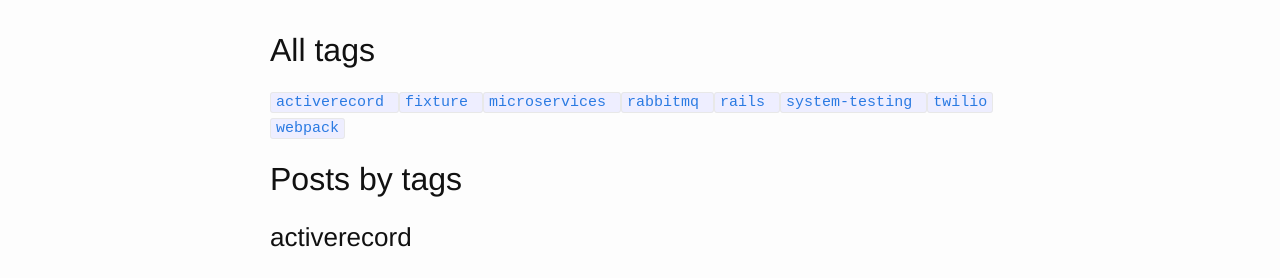
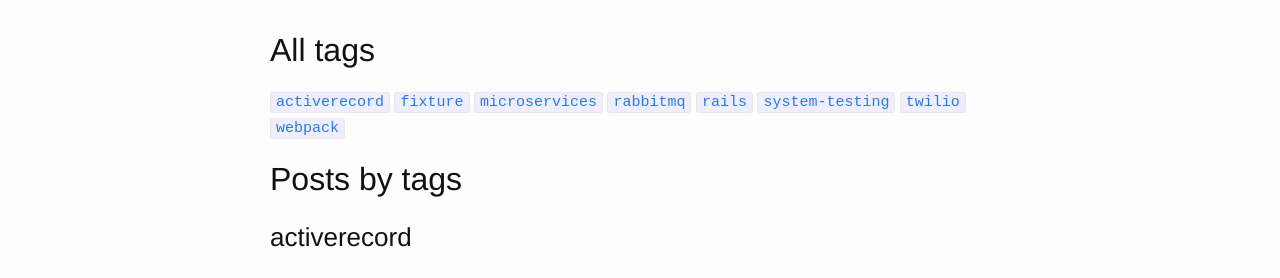
Before and after one commit to mechanicles/mechanicles.github.io, a Jekyll site: the page built from tags.html, in a window 1280 px wide. Shown: the part 138-416 px from the top of the page. Built offline with Jekyll 4.4.1, drawn with Linux system fonts in a browser that asks for light colours.

Commit message:
CSS fixes

```diff
--- a/_includes/tags_section.html
+++ b/_includes/tags_section.html
@@ -1,5 +1,5 @@
 {% if page.tags %}
-  <div style="margin-bottom:30px">
+  <div style="margin-bottom:30px" class="tags-section">
     <span class="icon">
       {% octicon tag %}
     </span>
--- a/_sass/custom.scss
+++ b/_sass/custom.scss
@@ -3,6 +3,7 @@
        font-size: 14px;
        margin-bottom: 1em;
     */
+    margin-bottom: 30px;
     display: flex;
 }
 .post-nav div {
@@ -12,3 +13,7 @@
 .post-nav-next {
     text-align: right;
 }
+
+.tags-sections {
+    margin-bottom: 30px;
+}
--- a/tags.html
+++ b/tags.html
@@ -11,11 +11,7 @@ permalink: /tags/
    <h2>All tags</h2>
    <p>
       {% for tag in sorted_tags %}
-         <code class="highlighter-rouge">
-            <a class="post-tag" href="{{ site.baseurl }}/tags/#{{ tag[0] | slugify }}">
-               {{ tag[0] }}
-            </a>
-         </code>
+         <code class="highlighter-rouge"><a class="post-tag" href="{{ site.baseurl }}/tags/#{{ tag[0] | slugify }}">{{ tag[0] }}</a></code>
       {% endfor %}
    </p>
    <h2>Posts by tags</h2>
```
